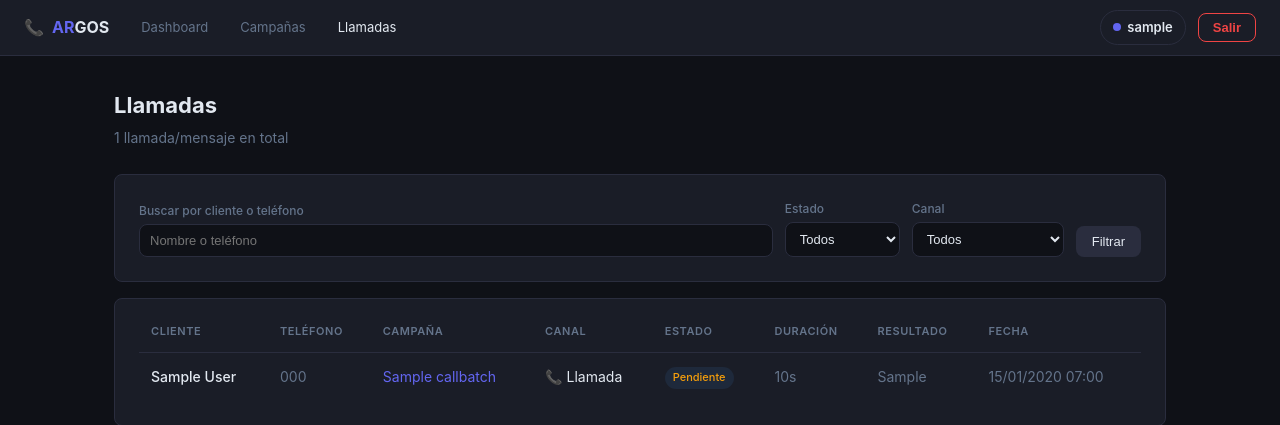
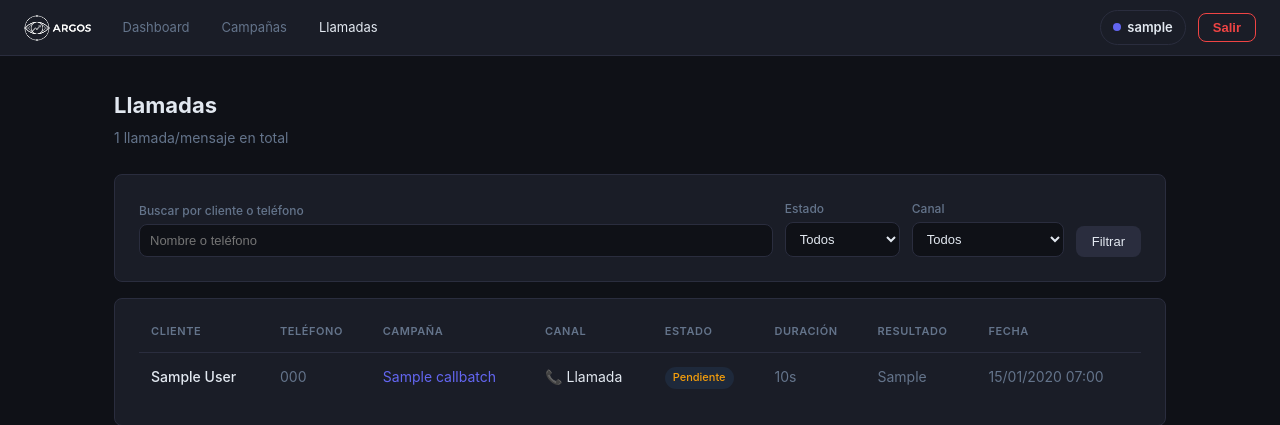
Before and after one commit to Mart1n-chamoy/proyecto-parque, a Django app: page /calls/ in a window 1280 px wide. Shown: the top 425 px of the page. Run offline with Django 4.2, Linux system fonts and the light colour scheme; a user stored in the database is signed in; tables that the repository leaves empty hold one stand-in row (values such as "Sample post"); parts of the project's set-up code (start-up, migrations or seed data) failed here and were passed over; some libraries are stand-ins or nearby versions.

Commit message:
Agrega el logo real de ARGOS al navbar y al login

```diff
--- a/backend/apps/dashboard/templates/dashboard/base.html
+++ b/backend/apps/dashboard/templates/dashboard/base.html
@@ -1,4 +1,5 @@
 <!DOCTYPE html>
+{% load static %}
 <html lang="es">
 <head>
   <meta charset="UTF-8">
@@ -44,16 +45,8 @@
       top: 0;
       z-index: 100;
     }
-    .nav-brand {
-      font-weight: 700;
-      font-size: 16px;
-      color: var(--text);
-      text-decoration: none;
-      display: flex;
-      align-items: center;
-      gap: 8px;
-    }
-    .nav-brand .brand-accent { color: var(--accent); }
+    .nav-brand { display: flex; align-items: center; }
+    .nav-brand-logo { height: 26px; width: auto; display: block; }
     nav a {
       color: var(--muted);
       text-decoration: none;
@@ -227,7 +220,9 @@
 <body>
 
 <nav>
-  <a href="/" class="nav-brand">📞 <span><span class="brand-accent">AR</span>GOS</span></a>
+  <a href="/" class="nav-brand">
+    <img src="{% static 'dashboard/img/argos-logo.png' %}" alt="ARGOS" class="nav-brand-logo">
+  </a>
   <a href="/" {% if request.path == '/' %}class="active"{% endif %}>Dashboard</a>
   <a href="/campaigns/" {% if '/campaigns' in request.path %}class="active"{% endif %}>Campañas</a>
   <a href="/calls/" {% if '/calls' in request.path %}class="active"{% endif %}>Llamadas</a>
--- a/backend/apps/dashboard/templates/dashboard/login.html
+++ b/backend/apps/dashboard/templates/dashboard/login.html
@@ -1,4 +1,5 @@
 <!DOCTYPE html>
+{% load static %}
 <html lang="es">
 <head>
   <meta charset="UTF-8">
@@ -23,9 +24,8 @@
     }
     .logo {
       text-align: center; margin-bottom: 28px;
-      font-size: 22px; font-weight: 700;
     }
-    .logo span { color: var(--accent); }
+    .logo-img { height: 42px; width: auto; }
     h2 { font-size: 18px; font-weight: 600; margin-bottom: 4px; }
     .subtitle { color: var(--muted); font-size: 13px; margin-bottom: 24px; }
     .form-group { margin-bottom: 16px; }
@@ -52,7 +52,7 @@
 </head>
 <body>
 <div class="box">
-  <div class="logo">📞 <span>AR</span>GOS</div>
+  <div class="logo"><img src="{% static 'dashboard/img/argos-logo.png' %}" alt="ARGOS" class="logo-img"></div>
   <h2>Iniciar sesión</h2>
   <p class="subtitle">Ingresá con tu cuenta para continuar</p>
 
```
Also changed, not shown: backend/apps/dashboard/static/dashboard/img/argos-logo.png (added).
